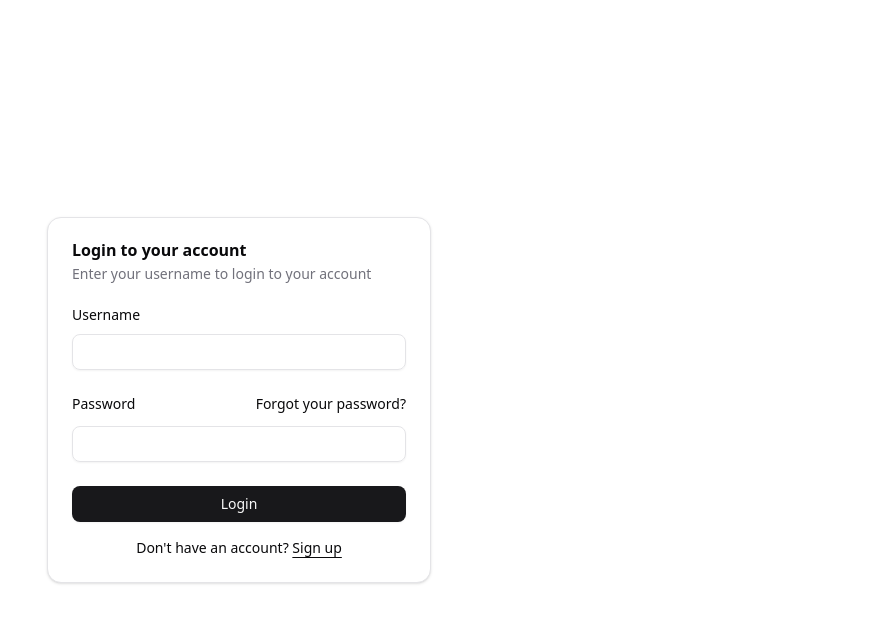
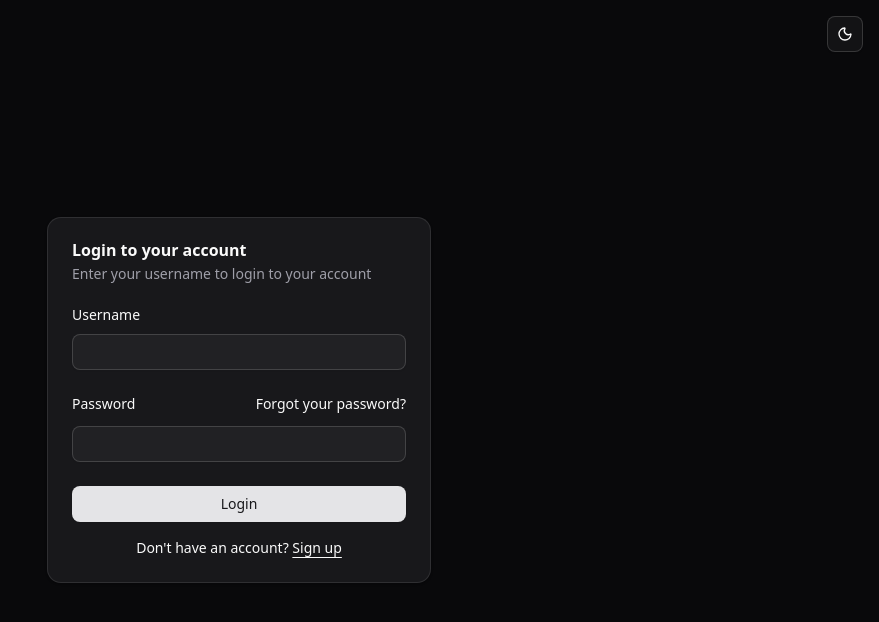
Before and after one commit to jonathank1906/LINAK-Desk-Semester-Project, a React (Vite) app in the folder frontend/: page /login in a window 1280 px wide. Shown: the top 622 px of the page, without its empty margins (401-1280 px from the left). Built offline with nearby package versions, Linux system fonts and the light colour scheme; no server answers.

Commit message:
Dark/light mode toggle added

```diff
--- a/frontend/src/App.jsx
+++ b/frontend/src/App.jsx
@@ -1,13 +1,14 @@
 import { BrowserRouter as Router, Routes, Route } from "react-router-dom";
+import { ThemeProvider } from "@/components/theme-provider";
 
 import Login from './routes/login';
 import Menu from './routes/menu';
 import PrivateRoute from './components/private_route.jsx';
-
 import { AuthProvider } from "./contexts/useAuth";
 
 function App() {
   return (
+    <ThemeProvider defaultTheme="dark" storageKey="vite-ui-theme">
       <Router>
         <AuthProvider>
           <Routes>
@@ -16,6 +17,7 @@ function App() {
           </Routes>
         </AuthProvider>
       </Router>
+    </ThemeProvider>
   );
 }
 
--- /dev/null
+++ b/frontend/src/components/mode-toggle.jsx
@@ -0,0 +1,36 @@
+import { Sun, Moon } from "lucide-react";
+import { Button } from "@/components/ui/button";
+import {
+  DropdownMenu,
+  DropdownMenuContent,
+  DropdownMenuItem,
+  DropdownMenuTrigger,
+} from "@/components/ui/dropdown-menu";
+import { useTheme } from "@/components/theme-provider";
+
+export function ModeToggle() {
+  const { setTheme } = useTheme();
+
+  return (
+    <DropdownMenu>
+      <DropdownMenuTrigger asChild>
+        <Button variant="outline" size="icon">
+          <Sun className="h-[1.2rem] w-[1.2rem] scale-100 rotate-0 transition-all dark:scale-0 dark:-rotate-90" />
+          <Moon className="absolute h-[1.2rem] w-[1.2rem] scale-0 rotate-90 transition-all dark:scale-100 dark:rotate-0" />
+          <span className="sr-only">Toggle theme</span>
+        </Button>
+      </DropdownMenuTrigger>
+      <DropdownMenuContent align="end">
+        <DropdownMenuItem onClick={() => setTheme("light")}>
+          Light
+        </DropdownMenuItem>
+        <DropdownMenuItem onClick={() => setTheme("dark")}>
+          Dark
+        </DropdownMenuItem>
+        <DropdownMenuItem onClick={() => setTheme("system")}>
+          System
+        </DropdownMenuItem>
+      </DropdownMenuContent>
+    </DropdownMenu>
+  );
+}
--- /dev/null
+++ b/frontend/src/components/theme-provider.jsx
@@ -0,0 +1,54 @@
+import { createContext, useContext, useEffect, useState } from "react";
+
+const ThemeProviderContext = createContext({
+  theme: "system",
+  setTheme: () => null,
+});
+
+export function ThemeProvider({
+  children,
+  defaultTheme = "system",
+  storageKey = "vite-ui-theme",
+  ...props
+}) {
+  const [theme, setTheme] = useState(
+    () => localStorage.getItem(storageKey) || defaultTheme
+  );
+
+  useEffect(() => {
+    const root = window.document.documentElement;
+    root.classList.remove("light", "dark");
+
+    if (theme === "system") {
+      const systemTheme = window.matchMedia("(prefers-color-scheme: dark)").matches
+        ? "dark"
+        : "light";
+      root.classList.add(systemTheme);
+      return;
+    }
+
+    root.classList.add(theme);
+  }, [theme]);
+
+  const value = {
+    theme,
+    setTheme: (theme) => {
+      localStorage.setItem(storageKey, theme);
+      setTheme(theme);
+    },
+  };
+
+  return (
+    <ThemeProviderContext.Provider {...props} value={value}>
+      {children}
+    </ThemeProviderContext.Provider>
+  );
+}
+
+export function useTheme() {
+  const context = useContext(ThemeProviderContext);
+  if (context === undefined) {
+    throw new Error("useTheme must be used within a ThemeProvider");
+  }
+  return context;
+}
--- a/frontend/src/routes/AdminDashboard.jsx
+++ b/frontend/src/routes/AdminDashboard.jsx
@@ -13,13 +13,17 @@ import {
   SidebarProvider,
   SidebarTrigger,
 } from "@/components/ui/sidebar"
+import { ModeToggle } from "@/components/mode-toggle"
 
 export default function AdminDashboard() {
   return (
     <SidebarProvider>
+      <div className="absolute top-4 right-4 z-50">
+        <ModeToggle />
+      </div>
       <AppSidebar />
       <SidebarInset>
-        <header className="flex h-16 shrink-0 items-center gap-2 transition-[width,height] ease-linear group-has-data-[collapsible=icon]/sidebar-wrapper:h-12">
+        <header className="relative flex h-16 shrink-0 items-center gap-2 transition-[width,height] ease-linear group-has-data-[collapsible=icon]/sidebar-wrapper:h-12">
           <div className="flex items-center gap-2 px-4">
             <SidebarTrigger className="-ml-1" />
             <Separator
--- a/frontend/src/routes/login.jsx
+++ b/frontend/src/routes/login.jsx
@@ -1,8 +1,12 @@
 import { LoginForm } from "@/components/login-form";
+import { ModeToggle } from "@/components/mode-toggle";
 
 export default function Login() {
   return (
     <div className="flex min-h-svh w-full items-center justify-center p-6 md:p-10">
+      <div className="absolute top-4 right-4">
+        <ModeToggle />
+      </div>
       <div className="w-full max-w-sm">
         <LoginForm />
       </div>
```
Lines whose indentation alone changed are shown as unchanged.
